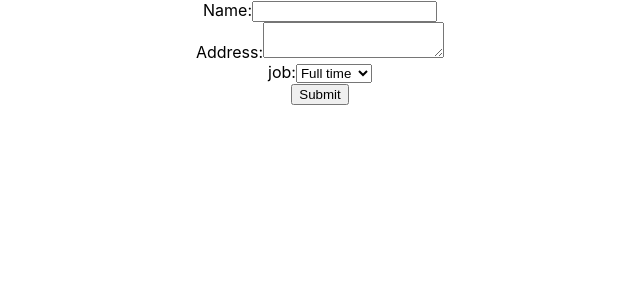
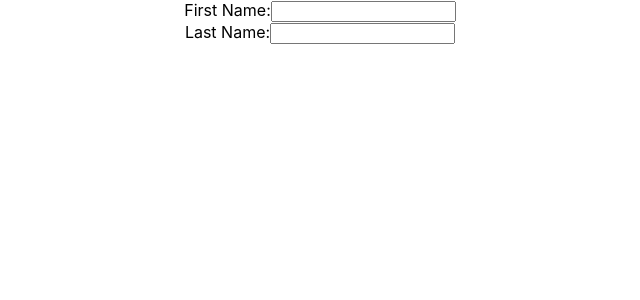
Before and after one commit to Mahendran-Murugan/React-Practice, a React (Create React App) app: page / in a window 1280 px wide. Shown: the top 300 px of the page, without its empty margins (320-960 px from the left). Built offline with nearby package versions, Linux system fonts and the light colour scheme; the HTML template or start-up script is replaced by a standard one.

Commit message:
feat: learn use state with object

```diff
--- a/src/App.js
+++ b/src/App.js
@@ -1,10 +1,10 @@
 import './App.css';
-import { Forms } from './components/forms';
+import { FormObject } from './components/formObject';
 
 function App() {
   return (
     <div className="App">
-      <Forms/>
+      <FormObject/>
     </div>
   );
 }
--- /dev/null
+++ b/src/components/formObject.js
@@ -0,0 +1,29 @@
+import React from 'react'
+import { useState } from 'react'
+
+export const FormObject = () => {
+    const[formData, setFormData] = useState({
+        fname:" ",
+        lname:" "
+    })
+
+    function handleChangeFname(event){
+        setFormData({fname:event.target.value})
+    }
+
+    function handleChangeLname(event){
+        setFormData({lname:event.target.value})
+    }
+
+  return (
+    <div>
+        <form>
+        <label>First Name:</label>
+        <input type='text' value = {formData.fname} onChange={handleChangeFname}/><br/>
+        <label>Last Name:</label>
+        <input type='text' value = {formData.lname} onChange={handleChangeLname}/><br/>
+        <h1>{formData.fname} {formData.lname}</h1>
+        </form>
+    </div>
+  )
+}
```
